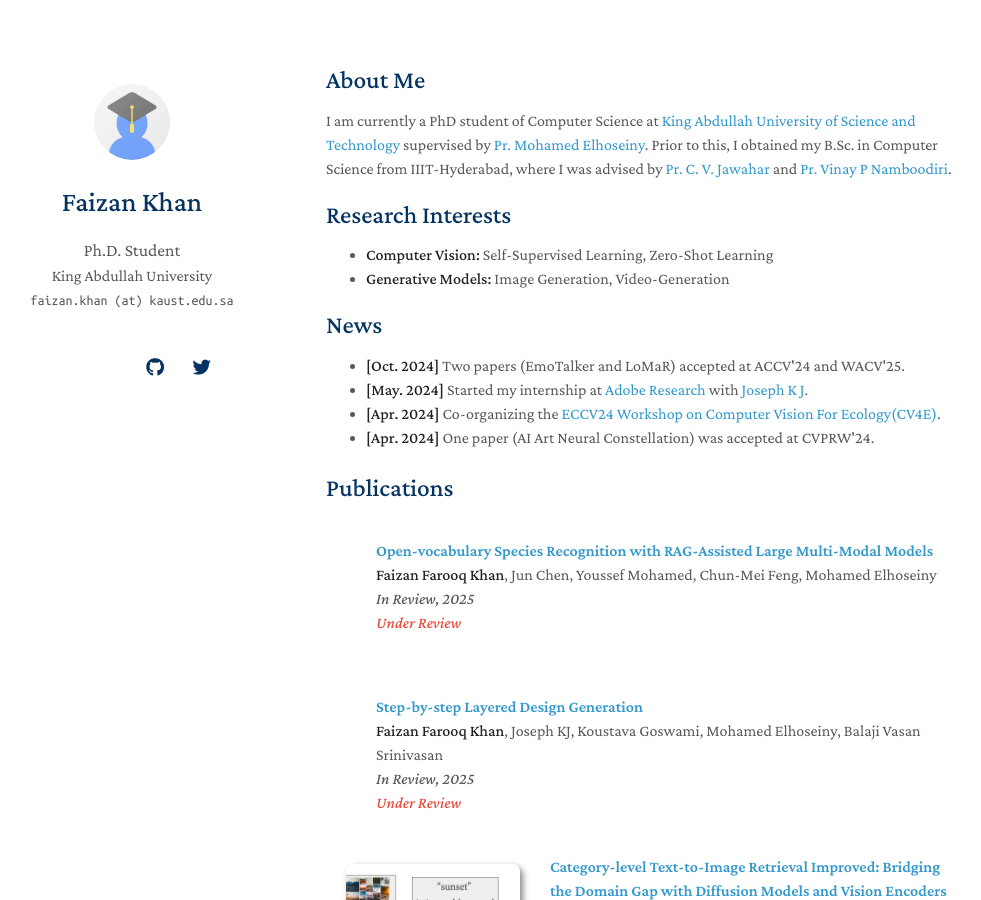
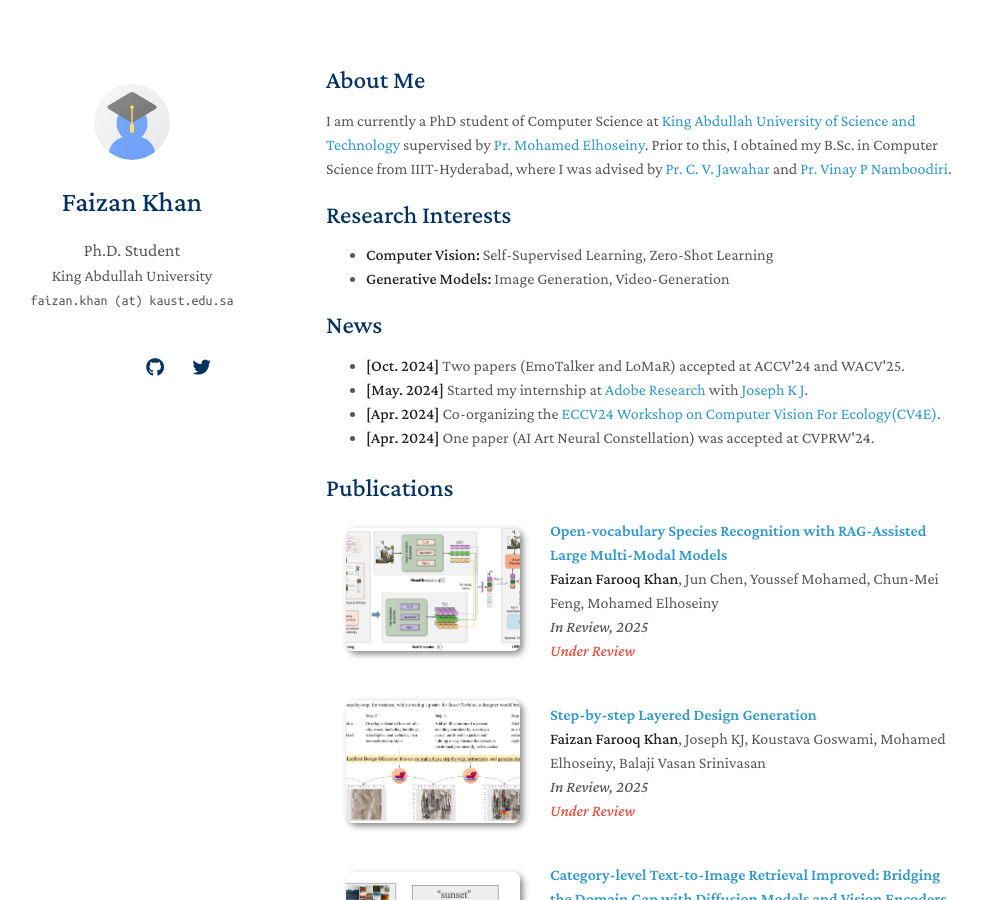
Before and after one commit to faixan-khan/faixan-khan.github.io, a Jekyll site: the page built from index.md, in a window 1280 px wide and 900 px high. Shown: the whole window, without its empty margins (144-1125 px from the left). Built offline with Jekyll 4.4.1, drawn with Linux system fonts in a browser that asks for light colours; nearby versions of some CDN libraries; a style sheet for code colours, icons or effects is not loaded; our own code applies the rules of GitHub Pages for plain Markdown files.

Commit message:
new pubs

```diff
--- a/_data/publications.yml
+++ b/_data/publications.yml
@@ -9,7 +9,7 @@ main:
     # page: https://class-il.mpi-inf.mpg.de/mnemonics/
     # bibtex: https://class-il.mpi-inf.mpg.de/mnemonics/
     notes: Under Review
-    # image: ./assets/img/cletir.png
+    image: ./assets/img/teaser_rag.png
 
   - title: "Step-by-step Layered Design Generation"
     authors: <strong>Faizan Farooq Khan</strong>, Joseph KJ, Koustava Goswami, Mohamed Elhoseiny, Balaji Vasan Srinivasan
@@ -20,7 +20,7 @@ main:
     # page: https://class-il.mpi-inf.mpg.de/mnemonics/
     # bibtex: https://class-il.mpi-inf.mpg.de/mnemonics/
     notes: Under Review
-    # image: ./assets/img/cletir.png
+    image: ./assets/img/teaser_design.png
 
   - title: "Category-level Text-to-Image Retrieval Improved: Bridging the Domain Gap with Diffusion Models and Vision Encoders"
     authors: <strong>Faizan Farooq Khan</strong>, Vladan Stojnic, Zakaria Laskar, Mohamed Elhoseiny, Giorgos Tolias
```
Also changed, not shown: assets/img/teaser_design.png (added), assets/img/teaser_rag.png (added).
